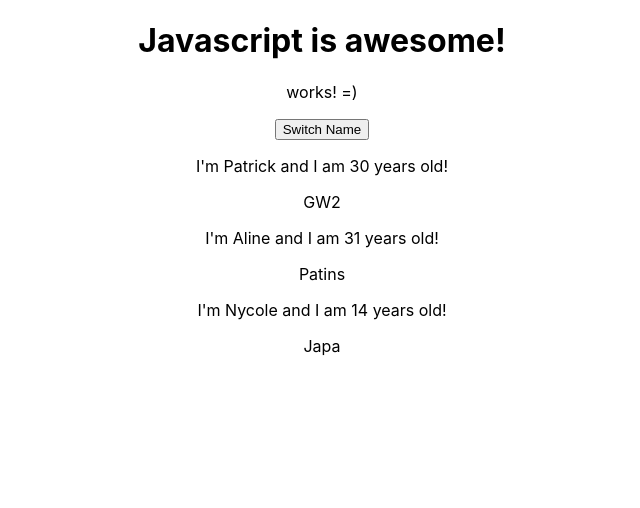
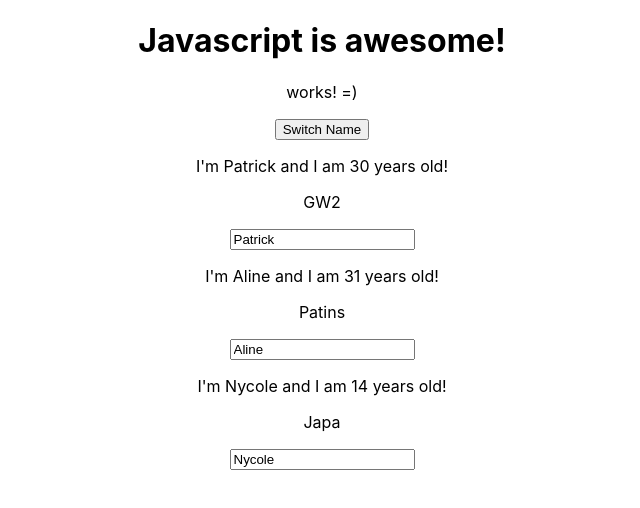
Before and after one commit to patrickmaciel/estudo-react-js-completle-udemy, a React (Create React App) app: page / in a window 1280 px wide. Shown: the top 508 px of the page, without its empty margins (318-958 px from the left). Built offline with nearby package versions, Linux system fonts and the light colour scheme.

Commit message:
Adding two way data binding

```diff
--- a/src/App.js
+++ b/src/App.js
@@ -22,6 +22,16 @@ class App extends Component {
     })
   }
 
+  nameChangedHandler = (event) => {
+    this.setState({
+      persons: [
+        {name: event.target.value, age: 30, hobbies: 'GW2'},
+        {name: 'Aline New', age: 31, hobbies: 'Patins'},
+        {name: 'Nycole Martins', age: 14, hobbies: 'Japa'},
+      ]
+    })
+  }
+
   render() {
     return (
       <div className="App">
@@ -33,19 +43,25 @@ class App extends Component {
         <Person
           name={this.state.persons[0].name}
           age={this.state.persons[0].age}
-          click={this.switchNameHandler.bind(this, 'Servo de Deus')}>
+          click={this.switchNameHandler.bind(this, 'Servo de Deus')}
+          changed={this.nameChangedHandler}
+        >
           {this.state.persons[0].hobbies}
         </Person>
 
         <Person
           name={this.state.persons[1].name}
-          age={this.state.persons[1].age}>
+          age={this.state.persons[1].age}
+          changed={this.nameChangedHandler}
+          >
           {this.state.persons[1].hobbies}
         </Person>
 
         <Person
           name={this.state.persons[2].name}
-          age={this.state.persons[2].age}>
+          age={this.state.persons[2].age}
+          changed={this.nameChangedHandler}
+          >
           {this.state.persons[2].hobbies}
         </Person>
 
--- a/src/Person/Person.js
+++ b/src/Person/Person.js
@@ -6,6 +6,7 @@ const person = (props) => {
         <div>
             <p onClick={props.click}>I'm {props.name} and I am {props.age} years old!</p>
             <p>{props.children}</p>
+            <input type="text" onChange={props.changed} value={props.name} />
         </div>
     )
 }
```
